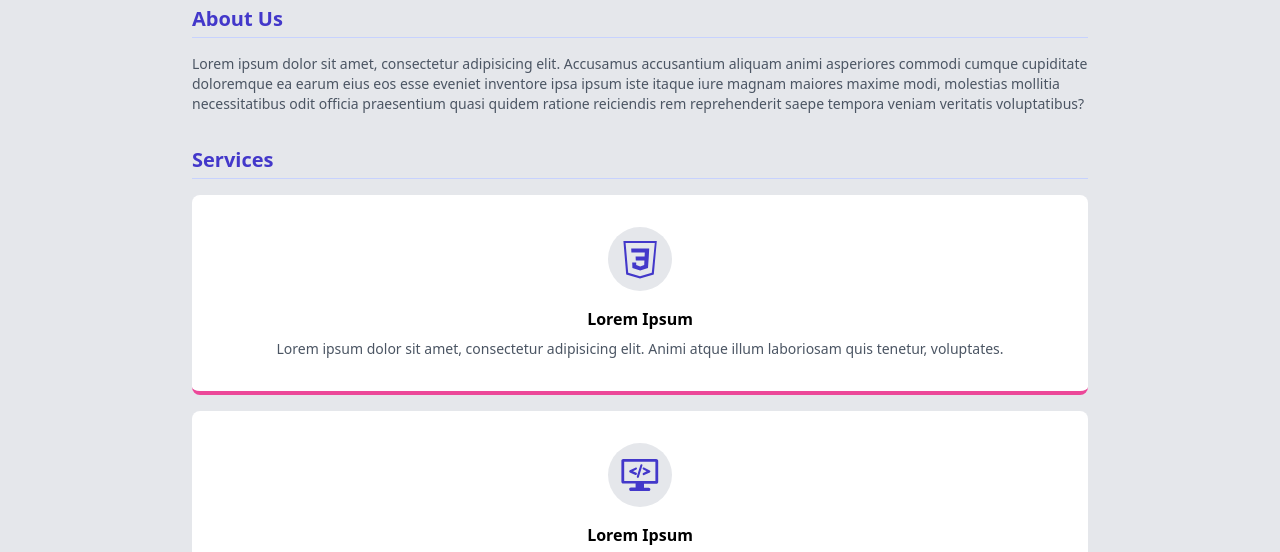
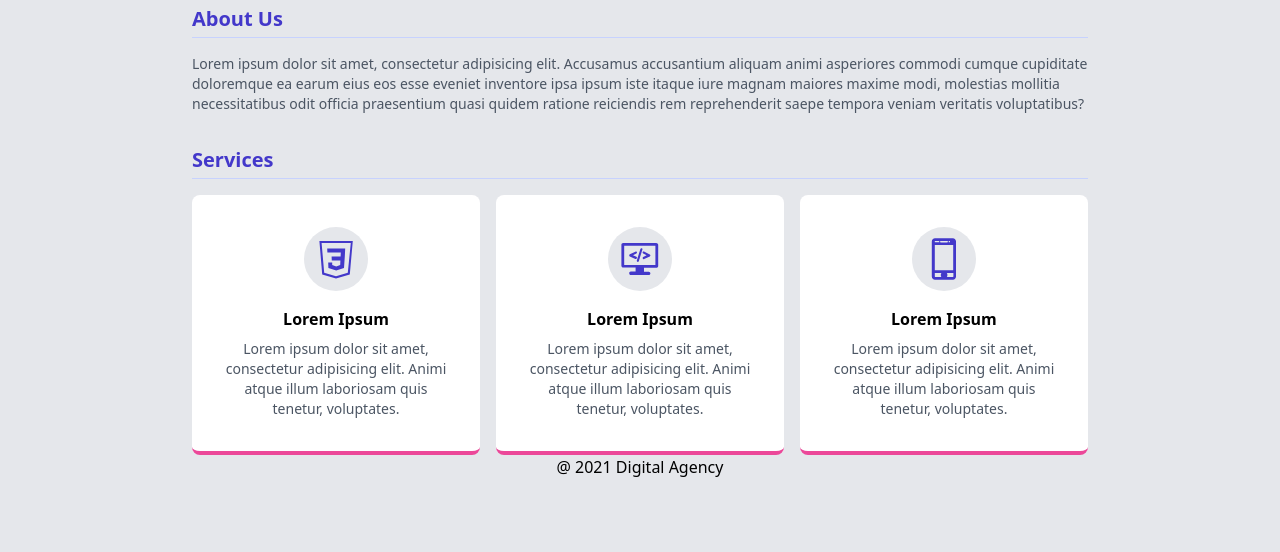
Before and after one commit to abulyousuf/agency-tailwindcss, a plain HTML site: page index.html in a window 1280 px wide. Shown: the part 243-795 px from the top of the page. Drawn offline with nearby package versions, Linux system fonts and the light colour scheme.

Commit message:
Add styles for cards

```diff
--- a/index.html
+++ b/index.html
@@ -44,9 +44,9 @@
 
             <h2 class="mt-8 pb-1 font-bold text-xl text-indigo-700 border-b border-indigo-200">Services</h2>
 
-            <div class="">
-                <div class="mt-4">
-                    <div class="bg-white p-8 border-b-4 border-pink-500 rounded-lg flex flex-col items-center">
+            <div class="flex flex-col sm:flex-row sm:-mx-2">
+                <div class="mt-4 sm:w-1/3">
+                    <div class="bg-white p-8 h-full border-b-4 border-pink-500 rounded-lg flex flex-col items-center sm:mx-2 sm:p-3 md:p-8">
                         <div class="bg-gray-200 text-indigo-700 w-16 p-2 rounded-full">
                             <svg class="h-12 w-12 fill-current" xmlns="http://www.w3.org/2000/svg" viewBox="0 0 24 24"><path d="M18.9 19.7l-6.9 2-6.9-2L3.7 3h16.7c-.5 5.6-1 11.1-1.5 16.7zM19.4 4H4.8l1.3 14.9 5.9 1.7 5.9-1.7L19.4 4zM8.1 13.8h2V15l2 .7 2-.7.1-2.2H9.9l-.1-2h4.5l.1-2H7.7l-.1-2h9l-.2 3.9-.4 5.8-3.9 1.3-3.9-1.3-.1-2.7z" fill-rule="evenodd" clip-rule="evenodd"/></svg>
                         </div>
@@ -55,8 +55,8 @@
                     </div>
                 </div>
 
-                <div class="mt-4">
-                    <div class="bg-white p-8 border-b-4 border-pink-500 rounded-lg flex flex-col items-center">
+                <div class="mt-4 sm:w-1/3">
+                    <div class="bg-white p-8 h-full border-b-4 border-pink-500 rounded-lg flex flex-col items-center sm:mx-2 sm:p-3 md:p-8">
                         <div class="bg-gray-200 text-indigo-700 w-16 p-2 rounded-full">
                             <svg class="h-12 w-12 fill-current" xmlns="http://www.w3.org/2000/svg" viewBox="0 0 24 24"><path d="M20.1 4H3.6c-.5 0-.9.4-.9.9v10.5c0 .5.4.9.9.9h6.2v2H7.4c-.5 0-.8.4-.8.8s.3.9.8.9h9c.5 0 .8-.4.8-.8s-.4-.8-.8-.8H14v-2h6.2c.5 0 .9-.4.9-.9V4.9c-.1-.5-.5-.9-1-.9zm-.4 11H4.1V5.4h15.6V15zM6.9 10.7L9.7 12h.2c.1 0 .2 0 .3-.1.2-.1.3-.3.3-.5s-.1-.4-.3-.5l-1.7-.8 1.7-.8c.2-.1.3-.3.3-.5s-.1-.4-.3-.5h-.3c-.1 0-.2 0-.2.1L6.9 9.6c-.2.1-.3.3-.3.5 0 .3.1.5.3.6zm3.6 2.6c.1.1.3.2.4.2.2 0 .4-.2.5-.4l1.8-5.8c.1-.2 0-.4-.1-.5-.1-.1-.3-.2-.4-.2-.2 0-.4.2-.5.4l-1.8 5.8c0 .2 0 .4.1.5zm2.8-4.5c0 .2.1.4.3.5l1.7.8-1.7.9c-.2.1-.3.3-.3.5s.1.4.3.5c.1.1.2.1.3.1.1 0 .2 0 .2-.1l2.8-1.3c.2-.1.3-.3.3-.5s-.1-.4-.3-.5L14 8.3c-.1 0-.1-.1-.2-.1s-.2 0-.3.1c-.1.2-.2.3-.2.5z"/></svg>
                         </div>
@@ -65,8 +65,8 @@
                     </div>
                 </div>
 
-                <div class="mt-4">
-                    <div class="bg-white p-8 border-b-4 border-pink-500 rounded-lg flex flex-col items-center">
+                <div class="mt-4 sm:w-1/3">
+                    <div class="bg-white p-8 border-b-4 border-pink-500 rounded-lg flex flex-col items-center sm:mx-2 sm:p-3 md:p-8">
                         <div class="bg-gray-200 text-indigo-700 w-16 p-2 rounded-full">
                             <svg class="h-12 w-12 fill-current" xmlns="http://www.w3.org/2000/svg" viewBox="0 0 24 24"><path d="M15.3 3.3c0-.2.1-.3.3-.3h.4c.2 0 .3.1.3.3 0 .2-.1.3-.3.3h-.3c-.2.1-.4-.1-.4-.3zm-5 .4h3.3c.2 0 .3-.1.3-.3.1-.3 0-.4-.2-.4h-3.3c-.3 0-.4.1-.4.3 0 .2.1.4.3.4zm7.4 14.6v2.5c0 .7-.5 1.2-1.2 1.2h-9c-.7 0-1.2-.5-1.2-1.2V3.2c0-.7.6-1.2 1.2-1.2h8.9c.7 0 1.2.5 1.2 1.2v15.1zM7 18h10V4.7H7V18zM7 3.2V4h10v-.8c0-.3-.2-.5-.5-.5h-9c-.3 0-.5.2-.5.5zm10 17.6v-2.1H7v2.1c0 .3.2.5.5.5h8.9c.4 0 .6-.2.6-.5zm-3.7-.9v.2c0 .5-.4.9-.9.9h-.8c-.5 0-.9-.4-.9-.9v-.2c0-.5.4-.9.9-.9h.8c.5 0 .9.4.9.9zm-.6 0c0-.1-.1-.3-.3-.3h-.8c-.1 0-.3.1-.3.3v.2c0 .1.1.3.3.3h.8c.1 0 .3-.1.3-.3v-.2zm3.8 2.5h-9c-.9 0-1.6-.7-1.6-1.6V3.2c0-.9.7-1.6 1.6-1.6h8.9c.9 0 1.6.7 1.6 1.6v17.6c0 .9-.7 1.6-1.5 1.6zM13.4 21h3.1c.1 0 .2-.1.2-.2V19h-3.3c.2.2.3.5.3.9v.2c0 .3-.1.6-.3.9zm-6-2v1.8c0 .1.1.2.2.2h3.1c-.2-.2-.3-.5-.3-.9v-.2c0-.3.1-.6.3-.9H7.4zm0-1.4h9.2V5H7.4v12.6zm6.9-14h.7v-.3V3h-.7c0 .1.1.2.1.3s0 .2-.1.3zm-6.9 0h2.3c0-.1-.1-.2-.1-.3s0-.2.1-.3H7.5c-.1 0-.1.1-.1.2v.4z"/></svg>
                         </div>
```
